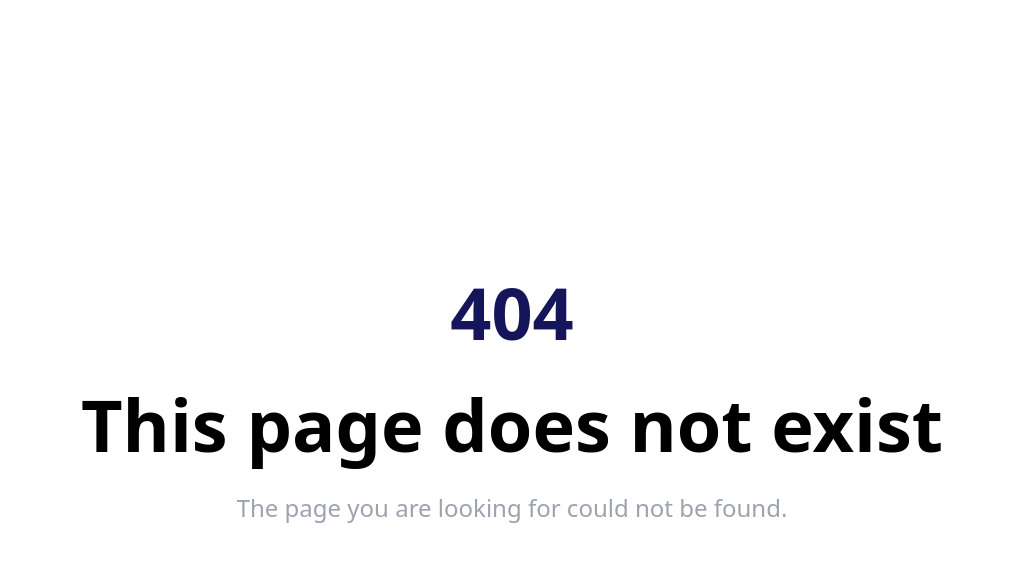
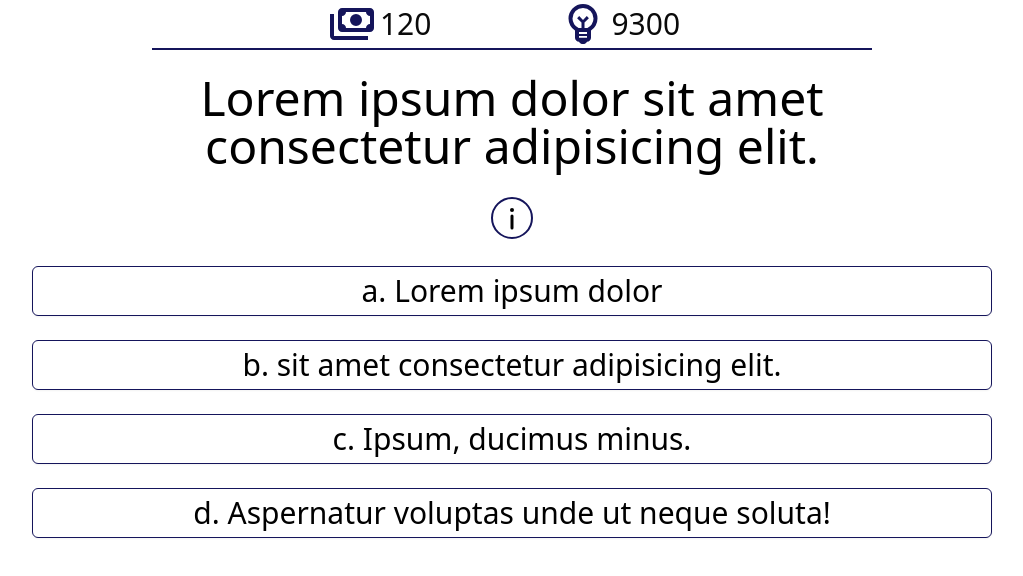
Before and after one commit to SiviroEdu/webapp, a React (Vite) app: page /OpenExercises in a window 1280 px wide. Before the commit this address had no page. Shown: the top 576 px of the page, without its empty margins (128-1151 px from the left). Built offline with nearby package versions, Linux system fonts and the light colour scheme.

Commit message:
added closed exercises (open isnt done yet)

```diff
--- /dev/null
+++ b/src/components/ClosedExercises.tsx
@@ -0,0 +1,43 @@
+import { Button } from "./ui/button";
+import LightBulbSVG from '../svg/LightBulbSVG';
+import MoneySVG from '../svg/MoneySVG';
+import InfoSVG from '../svg/InfoSVG';
+import { AccountData } from '../Api/GetAccountData';
+import { CacheUser } from '@/Api/Cache';
+import { Info } from "lucide-react";
+
+export default function ClosedExersices(){
+    return(
+        <div className="flex flex-col gap-6 w-[75%] mx-auto">
+                <header>
+                <div className="flex flex-row gap-32 justify-center">
+                <div className='flex flex-row items-center justify-start gap-1'>
+                        <MoneySVG classes='w-12 h-12 fill-primary' />
+                        <p className='text-base sm:text-lg md:text-xl lg:text-2xl xl:text-3xl'>120</p>
+                    </div>
+                    <div className='flex flex-row items-center justify-start gap-1 mr-4'>
+                        <LightBulbSVG classes='w-12 h-12 fill-primary' />
+                        <p className='text-base sm:text-lg md:text-xl lg:text-2xl xl:text-3xl'>9300</p>
+                    </div>
+                </div>
+                    <hr className="border-t-2 border-primary w-3/4 mx-auto"></hr>
+                </header>
+            <h1 className="text-black text-5xl text-center px-8">Lorem ipsum dolor sit amet consectetur adipisicing elit.</h1>
+            <center>
+                <InfoSVG classes='w-12 h-12' />
+            </center>
+            <Button variant="outline" className="sm:text-lg md:text-xl lg:text-2xl xl:text-3xl py-6 px-4 border border-primary text-primary align-middle text-center items-center justify-center text-black">
+                a. Lorem ipsum dolor
+            </Button>
+            <Button variant="outline" className="sm:text-lg md:text-xl lg:text-2xl xl:text-3xl py-6 px-4 border border-primary text-primary align-middle text-center items-center justify-center text-black">
+                b. sit amet consectetur adipisicing elit.
+            </Button>
+            <Button variant="outline" className="sm:text-lg md:text-xl lg:text-2xl xl:text-3xl py-6 px-4 border border-primary text-primary align-middle text-center items-center justify-center text-black">
+                c. Ipsum, ducimus minus.
+            </Button>
+            <Button variant="outline" className="sm:text-lg md:text-xl lg:text-2xl xl:text-3xl py-6 px-4 border border-primary text-primary align-middle text-center items-center justify-center text-black">
+                d. Aspernatur voluptas unde ut neque soluta!
+            </Button>
+        </div>
+    )
+}
--- /dev/null
+++ b/src/components/OpenExercises.tsx
@@ -0,0 +1,43 @@
+import { Button } from "./ui/button";
+import LightBulbSVG from '../svg/LightBulbSVG';
+import MoneySVG from '../svg/MoneySVG';
+import InfoSVG from '../svg/InfoSVG';
+import { AccountData } from '../Api/GetAccountData';
+import { CacheUser } from '@/Api/Cache';
+import { Info } from "lucide-react";
+
+export default function ClosedExersices(){
+    return(
+        <div className="flex flex-col gap-6 w-[75%] mx-auto">
+                <header>
+                <div className="flex flex-row gap-32 justify-center">
+                <div className='flex flex-row items-center justify-start gap-1'>
+                        <MoneySVG classes='w-12 h-12 fill-primary' />
+                        <p className='text-base sm:text-lg md:text-xl lg:text-2xl xl:text-3xl'>120</p>
+                    </div>
+                    <div className='flex flex-row items-center justify-start gap-1 mr-4'>
+                        <LightBulbSVG classes='w-12 h-12 fill-primary' />
+                        <p className='text-base sm:text-lg md:text-xl lg:text-2xl xl:text-3xl'>9300</p>
+                    </div>
+                </div>
+                    <hr className="border-t-2 border-primary w-3/4 mx-auto"></hr>
+                </header>
+            <h1 className="text-black text-5xl text-center px-8">Lorem ipsum dolor sit amet consectetur adipisicing elit.</h1>
+            <center>
+                <InfoSVG classes='w-12 h-12' />
+            </center>
+            <Button variant="outline" className="sm:text-lg md:text-xl lg:text-2xl xl:text-3xl py-6 px-4 border border-primary text-primary align-middle text-center items-center justify-center text-black">
+                a. Lorem ipsum dolor
+            </Button>
+            <Button variant="outline" className="sm:text-lg md:text-xl lg:text-2xl xl:text-3xl py-6 px-4 border border-primary text-primary align-middle text-center items-center justify-center text-black">
+                b. sit amet consectetur adipisicing elit.
+            </Button>
+            <Button variant="outline" className="sm:text-lg md:text-xl lg:text-2xl xl:text-3xl py-6 px-4 border border-primary text-primary align-middle text-center items-center justify-center text-black">
+                c. Ipsum, ducimus minus.
+            </Button>
+            <Button variant="outline" className="sm:text-lg md:text-xl lg:text-2xl xl:text-3xl py-6 px-4 border border-primary text-primary align-middle text-center items-center justify-center text-black">
+                d. Aspernatur voluptas unde ut neque soluta!
+            </Button>
+        </div>
+    )
+}
--- a/src/main.tsx
+++ b/src/main.tsx
@@ -4,6 +4,7 @@ import './index.css'
 import Index from './pages/index.tsx';
 import Page404 from './components/page404.tsx';
 import Login from './components/Login.tsx';
+import OpenExercises from './components/OpenExercises.tsx';
 
 createRoot(document.getElementById('root')!).render(
   <BrowserRouter>
@@ -11,6 +12,7 @@ createRoot(document.getElementById('root')!).render(
         <Route path="/">
           <Route index element={<Index />} />
           <Route path="login" element={<Login/>} />
+          <Route path="OpenExercises" element={<OpenExercises/>} />
           <Route path="*" element={<Page404 />} />
         </Route>
       </Routes>
--- /dev/null
+++ b/src/svg/InfoSVG.tsx
@@ -0,0 +1,7 @@
+
+export default function InfoSVG({classes}:{classes: string | undefined})
+{
+    return (
+        <svg className={classes} viewBox="0 0 24 24" fill="none" xmlns="http://www.w3.org/2000/svg"><g id="SVGRepo_bgCarrier" stroke-width="0"></g><g id="SVGRepo_tracerCarrier" stroke-linecap="round" stroke-linejoin="round"></g><g id="SVGRepo_iconCarrier"> <circle cx="12" cy="12" r="10" stroke="#15155b" stroke-width="1"></circle> <path d="M12 17V11" stroke="#000000" stroke-width="1.5" stroke-linecap="round"></path> <circle cx="1" cy="1" r="1" transform="matrix(1 0 0 -1 11 9)" fill="#000000"></circle> </g></svg>
+    )
+}
```
